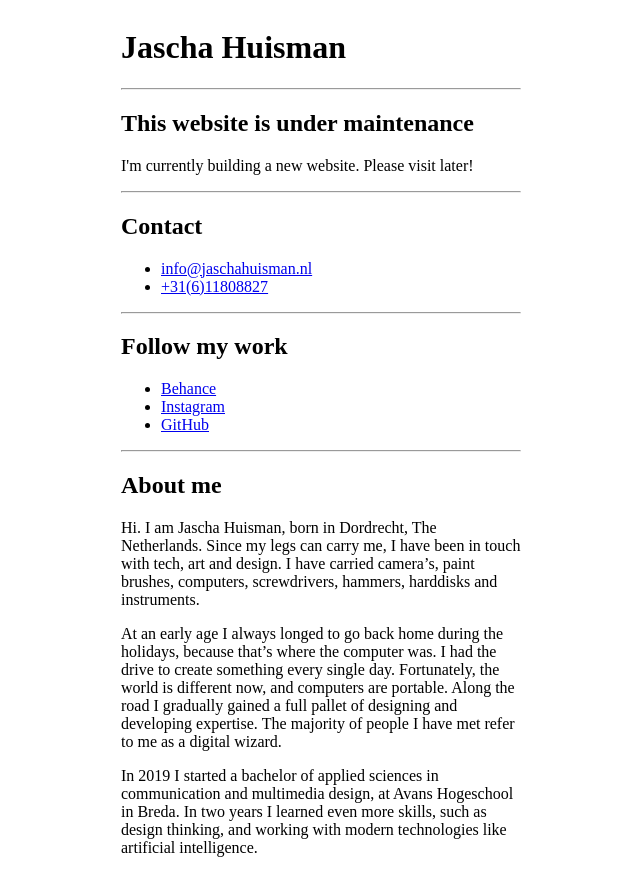
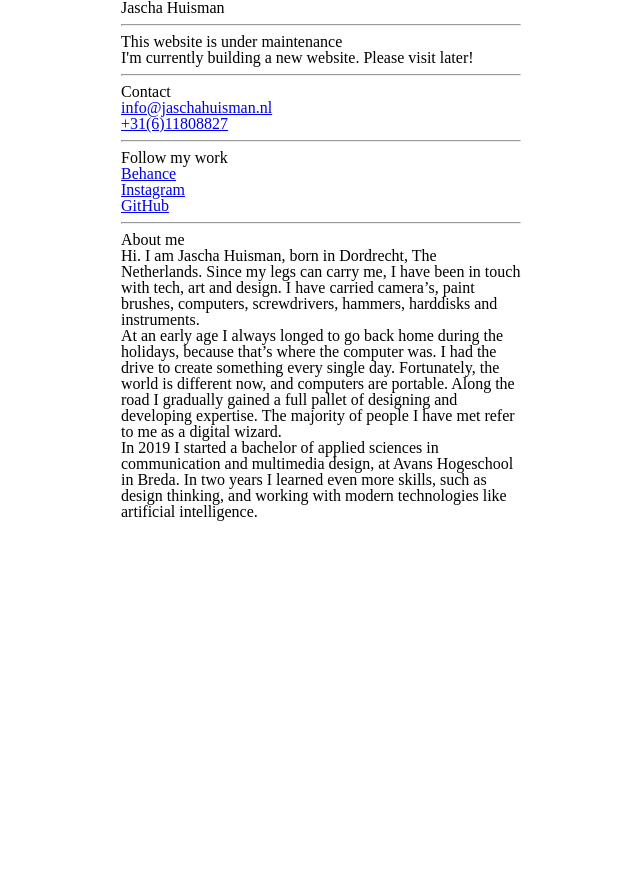
Before and after one commit to jaschahuisman/jaschahuisman.nl, a React app: page / in a window 1280 px wide. Shown: the whole page, without its empty margins (319-959 px from the left). After the commit the page ends 800 px from the top, so only its background shows below. Built offline with nearby package versions, Linux system fonts and the light colour scheme.

Commit message:
Added scss reset

```diff
--- /dev/null
+++ b/src/style/_reset.scss
@@ -0,0 +1,109 @@
+*,
+*:before,
+*:after {
+	box-sizing: border-box;
+}
+
+html,
+body,
+div,
+span,
+object,
+iframe,
+figure,
+h1,
+h2,
+h3,
+h4,
+h5,
+h6,
+p,
+blockquote,
+pre,
+a,
+code,
+em,
+img,
+small,
+strike,
+strong,
+sub,
+sup,
+tt,
+b,
+u,
+i,
+ol,
+ul,
+li,
+fieldset,
+form,
+label,
+table,
+caption,
+tbody,
+tfoot,
+thead,
+tr,
+th,
+td,
+main,
+canvas,
+embed,
+footer,
+header,
+nav,
+section,
+video {
+	margin: 0;
+	padding: 0;
+	border: 0;
+	font-size: 100%;
+	font: inherit;
+	vertical-align: baseline;
+	text-rendering: optimizeLegibility;
+	-webkit-font-smoothing: antialiased;
+	text-size-adjust: none;
+}
+
+footer,
+header,
+nav,
+section,
+main {
+	display: block;
+}
+
+body {
+	line-height: 1;
+    margin: 0;
+    padding: 0;
+}
+
+ol,
+ul {
+	list-style: none;
+}
+
+blockquote,
+q {
+	quotes: none;
+}
+
+blockquote:before,
+blockquote:after,
+q:before,
+q:after {
+	content: '';
+	content: none;
+}
+
+table {
+	border-collapse: collapse;
+	border-spacing: 0;
+}
+
+input {
+	-webkit-appearance: none;
+	border-radius: 0;
+}
--- a/src/style/main.scss
+++ b/src/style/main.scss
@@ -1 +1,2 @@
 // use @import only!
+@import './reset';
```
